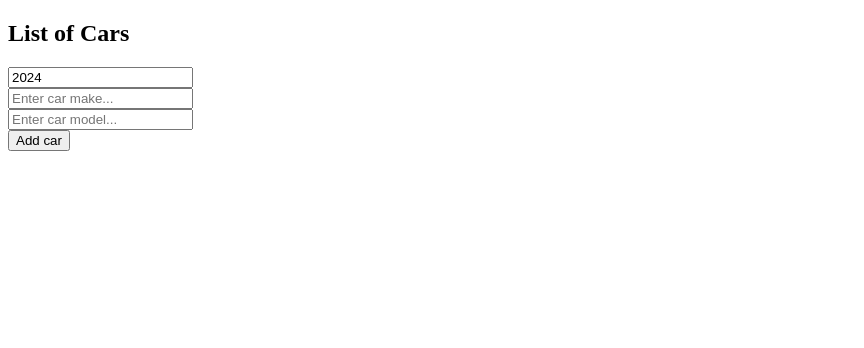
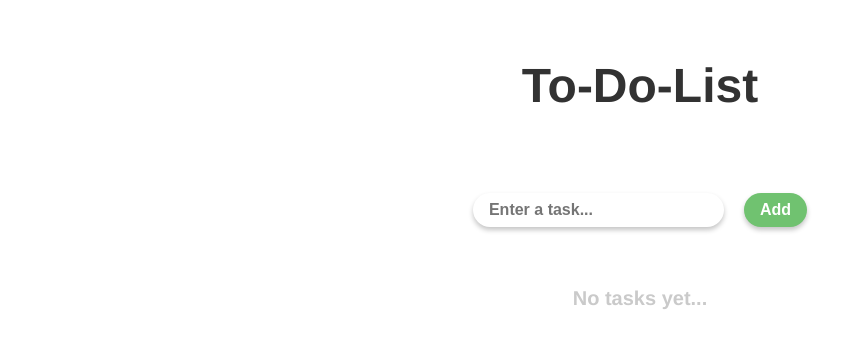
Before and after one commit to MakariiSlupskyi/react-tests, a React (Vite) app: page / in a window 1280 px wide. Shown: the top 348 px of the page, without its empty margins (0-864 px from the left). Built offline with nearby package versions, Linux system fonts and the light colour scheme.

Commit message:
added To-Do-List

```diff
--- a/src/App.jsx
+++ b/src/App.jsx
@@ -8,11 +8,12 @@ import ColorPicker from './components/ColorPicker.jsx'
 import Objects from './components/Objects.jsx'
 import Arrays from './components/Arrays.jsx'
 import Cars from './components/Cars.jsx'
+import ToDoList from './components/ToDoList.jsx'
 
 function App() {
-  return (
-    <Cars />
-  );
+  return (<>
+    <ToDoList />
+  </>);
 }
 
-export default App
+export default App;
--- /dev/null
+++ b/src/components/ToDoList.jsx
@@ -0,0 +1,75 @@
+import React, { useState } from 'react';
+
+function ToDoList() {
+    const [tasks, setTasks] = useState([]);
+    const [newTask, setNewTask] = useState("");
+
+    function handleInputChange(event) {
+        setNewTask(event.target.value);
+    }
+
+    function addTask() {
+        if (newTask !== '') {
+            setTasks(t => [newTask, ...t]);
+            setNewTask('');
+        }
+    }
+
+    function deleteTask(index) {
+        setTasks(t => t.filter((elem, i) => i !== index));
+    }
+
+    function moveTaskUp(index) {
+        if (index > 0) {
+            const t = [...tasks];
+            [t[index], t[index - 1]] = [t[index - 1], t[index]];
+            setTasks(t);
+        }
+    }
+
+    function moveTaskDown(index) {
+        if (index < tasks.length - 1) {
+            const t = [...tasks];
+            [t[index], t[index + 1]] = [t[index + 1], t[index]];
+            setTasks(t);
+        }
+    }
+
+    let tasksList;
+
+    if (tasks.length === 0) {
+        tasksList = <p className='no-tasks'>No tasks yet...</p>
+    } else {
+        tasksList = (<ul>
+            {tasks.map((task, index) => <li key={index}>
+                <p className='text'>{task}</p>
+                <button className='delete-btn' onClick={() => deleteTask(index)}>Delete</button>
+                <div className='arrow-btn-container'>
+                    <button onClick={() => moveTaskUp(index)}>🔼</button>
+                    <button onClick={() => moveTaskDown(index)}>🔽</button>
+                </div>
+            </li>)}
+        </ul>);
+    }
+
+    return (<div className='to-do-list'>
+        <h1>To-Do-List</h1>
+
+        <div className='input-area'>
+            <input
+                type='text'
+                placeholder='Enter a task...'
+                value={newTask}
+                onChange={handleInputChange}
+                onKeyDown={(e) => {if (e.key === 'Enter') addTask(); }}/>
+
+            <button className='button' onClick={addTask}>
+                Add
+            </button>
+        </div>
+
+        {tasksList}
+    </div>);
+}
+
+export default ToDoList;
--- a/src/index.css
+++ b/src/index.css
@@ -66,3 +66,204 @@ input[type="color"] {
   border: 4px solid rgb(201, 201, 201);
   border-radius: 10px;
 }
+
+
+/*
+.to-do-list {
+  color: rgb(63, 63, 63);
+  font-family: Arial;
+
+  max-width: 60%;
+  margin: auto;
+
+  display: flex;
+  flex-direction: column;
+  align-items: center;
+}
+
+.to-do-list li, input, button {
+  border-radius: 20px;
+
+  font-size: 1rem;
+  font-weight: bold;
+
+}
+
+.to-do-list button {
+  padding: 0.5em 1em;
+
+  border-radius: 50px;
+  border: none;
+  box-shadow: 0px 5px 10px rgba(0, 0, 0, 0.089);
+  color: white;
+}
+
+.to-do-list .task-input-area * {
+  margin: 5px;
+  padding: 0.75em 1em;
+  box-shadow: 0px 5px 10px rgba(0, 0, 0, 0.089);;
+}
+
+.to-do-list .task-input-area input {
+  border: 1px solid rgb(250, 250, 250);
+  border-radius: 5em;
+}
+
+.to-do-list .task-input-area button {
+  background-color: #58e276;
+}
+
+.to-do-list .task {
+  display: flex;
+  align-items: center;
+
+  margin: 20px;
+}
+
+.to-do-list .task li {
+  display: flex;
+  margin: 0px 10px;
+  font-size: 1.5rem;
+}
+
+.to-do-list .task  {
+  display: flex;
+  margin: 0px 10px;
+  font-size: 1.5rem;
+}
+
+.to-do-list .task button {
+  background-color: #ec5757e7;
+}
+
+.to-do-list .arrow-btn-container button {
+  display: flex;
+  background-color: white;
+  font-size: 1rem;
+  padding: 0;
+  margin-left: 5px;
+} */
+
+.to-do-list * {
+  /* outline: 1px solid red; */
+  margin: 0;
+  padding: 0;
+  color: rgb(50, 50, 50);
+  transition: 0.3s;
+}
+
+.to-do-list {
+  display: flex;
+  flex-direction: column;
+  align-items: stretch;
+
+  font-family: Helvetica;
+
+  max-width: 60%;
+  margin: auto;
+}
+
+.to-do-list h1 {
+  text-align: center;
+  margin: 20px;
+  padding: 30px;
+}
+
+.to-do-list .input-area {
+  display: flex;
+  justify-content: center;
+  margin: 30px;
+}
+
+.to-do-list input {
+  padding: 0.5em;
+  margin: 0px 10px;
+  border: 2px solid rgb(221, 221, 221);
+  border-radius: 50px;
+}
+
+.to-do-list button, .to-do-list input {
+  font-size: 1rem;
+  font-weight: bolder;
+  box-shadow: 0px 3px 5px rgba(0, 0, 0, 0.233);
+  padding: 0.5em 1em;
+  margin: 0px 10px;
+  border: none;
+  border-radius: 50px;
+}
+
+.to-do-list .input-area button {
+  background-color: rgb(112, 194, 112);
+  color: white;
+}
+
+.to-do-list .input-area *:hover {
+  transform: scale(1.05);
+}
+
+.to-do-list .input-area button:hover {
+  background-color: rgb(99, 168, 99);
+}
+
+.to-do-list .no-tasks {
+  color: rgb(202, 202, 202);
+  margin: 30px;
+  text-align: center;
+  font-size: 1.25rem;
+  font-weight: bold;
+}
+
+.to-do-list ul {
+  display: flex;
+  flex-direction: column;
+  list-style-type: none;
+}
+
+.to-do-list li {
+  display: flex;
+  flex-direction: row;
+  justify-content: center;
+  align-items: center;
+  padding: 1em 1em;
+  border-bottom: 2px solid rgba(0, 0, 0, 0.075);
+}
+
+.to-do-list .text {
+  font-family: Helvetica, sans-serif;
+  font-size: 2rem;
+  font-weight: bolder;
+  min-width: 0px;
+  flex-wrap: wrap;
+}
+
+.to-do-list .text:hover {
+  transform: scale(1.05);
+}
+
+.to-do-list .delete-btn {
+  margin-left: auto;
+  background-color: #e74d4d;
+  color: white;
+}
+
+.to-do-list .delete-btn:hover {
+  background-color: #c04848;
+  transform: scale(1.05);
+}
+
+.to-do-list .arrow-btn-container {
+  display: flex;
+  flex-direction: column;
+}
+
+.to-do-list .arrow-btn-container button {
+  padding: 0;
+  margin: 2px;
+  background-color: #fff;
+  border: none;
+  box-shadow: none;
+}
+
+.to-do-list .arrow-btn-container button:hover {
+  transform: scale(1.3);
+}
```
